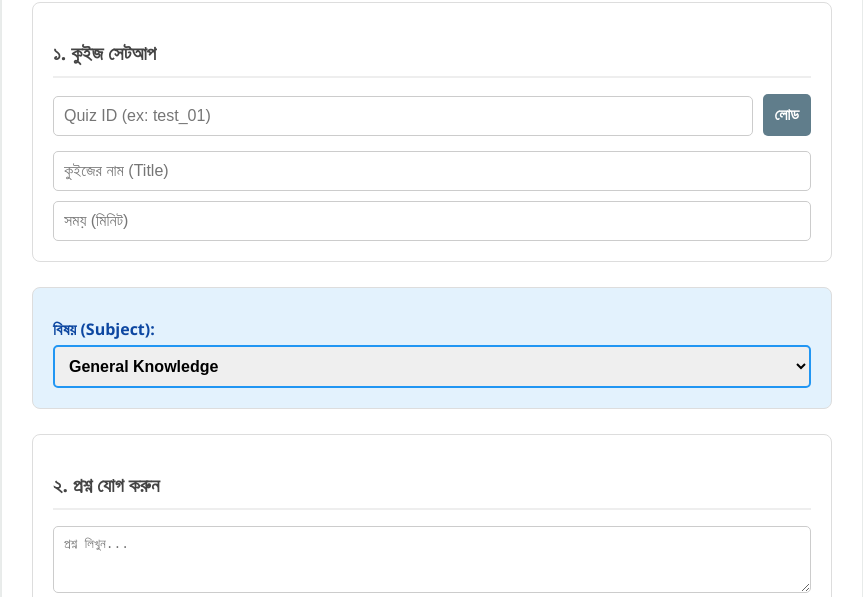
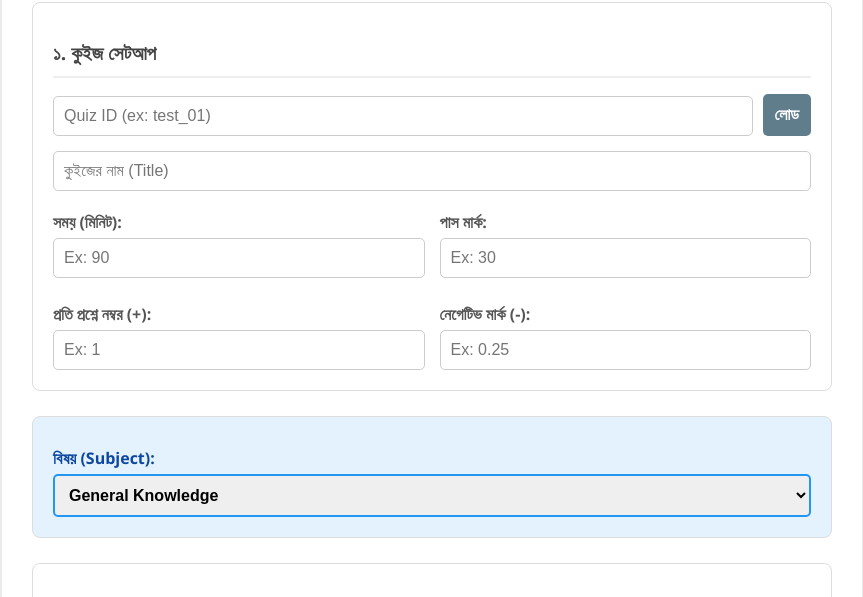
Before and after one commit to Avijitsir/24-12-2025, a plain HTML site: page admin.html in a window 1280 px wide. Shown: the part 140-737 px from the top of the page, without its empty margins (208-1071 px from the left). Drawn offline with Linux system fonts and the light colour scheme.

Commit message:
Update admin.html

```diff
--- a/admin.html
+++ b/admin.html
@@ -19,7 +19,25 @@
                 <button id="load-quiz-btn" class="secondary-btn">লোড</button>
             </div>
             <input type="text" id="quiz-title-input" placeholder="কুইজের নাম (Title)">
-            <input type="number" id="quiz-duration" placeholder="সময় (মিনিট)" style="margin-top:10px;">
+
+            <div class="options-grid" style="margin-top: 10px;">
+                <div>
+                    <label>সময় (মিনিট):</label>
+                    <input type="number" id="quiz-duration" placeholder="Ex: 90">
+                </div>
+                <div>
+                    <label>পাস মার্ক:</label>
+                    <input type="number" id="quiz-pass-mark" placeholder="Ex: 30">
+                </div>
+                <div>
+                    <label>প্রতি প্রশ্নে নম্বর (+):</label>
+                    <input type="number" id="quiz-pos-mark" placeholder="Ex: 1" step="0.1">
+                </div>
+                <div>
+                    <label>নেগেটিভ মার্ক (-):</label>
+                    <input type="number" id="quiz-neg-mark" placeholder="Ex: 0.25" step="0.01">
+                </div>
+            </div>
         </div>
 
         <div class="form-section" style="background:#e3f2fd;">
@@ -59,7 +77,7 @@
         <div class="form-section">
             <h2>৩. বাল্ক অ্যাড (Bulk Add)</h2>
             <p style="font-size:12px; color:#666; background:#fff; padding:5px; border:1px solid #ddd;">
-                Format: Question > Opt 1 > Opt 2 > Opt 3 > Opt 4 > Answer: Correct Answer > Explanation: Details (Optional) > (Empty Line)
+                Format: Question > Opt 1 > Opt 2 > Opt 3 > Opt 4 > Answer: Correct Answer > Explanation: Details > (Empty Line)
             </p>
             <textarea id="bulk-input-textarea" rows="6" placeholder="Paste here..."></textarea>
             <button id="process-bulk-btn" style="background:#673ab7;">বাল্ক প্রসেস</button>
```
